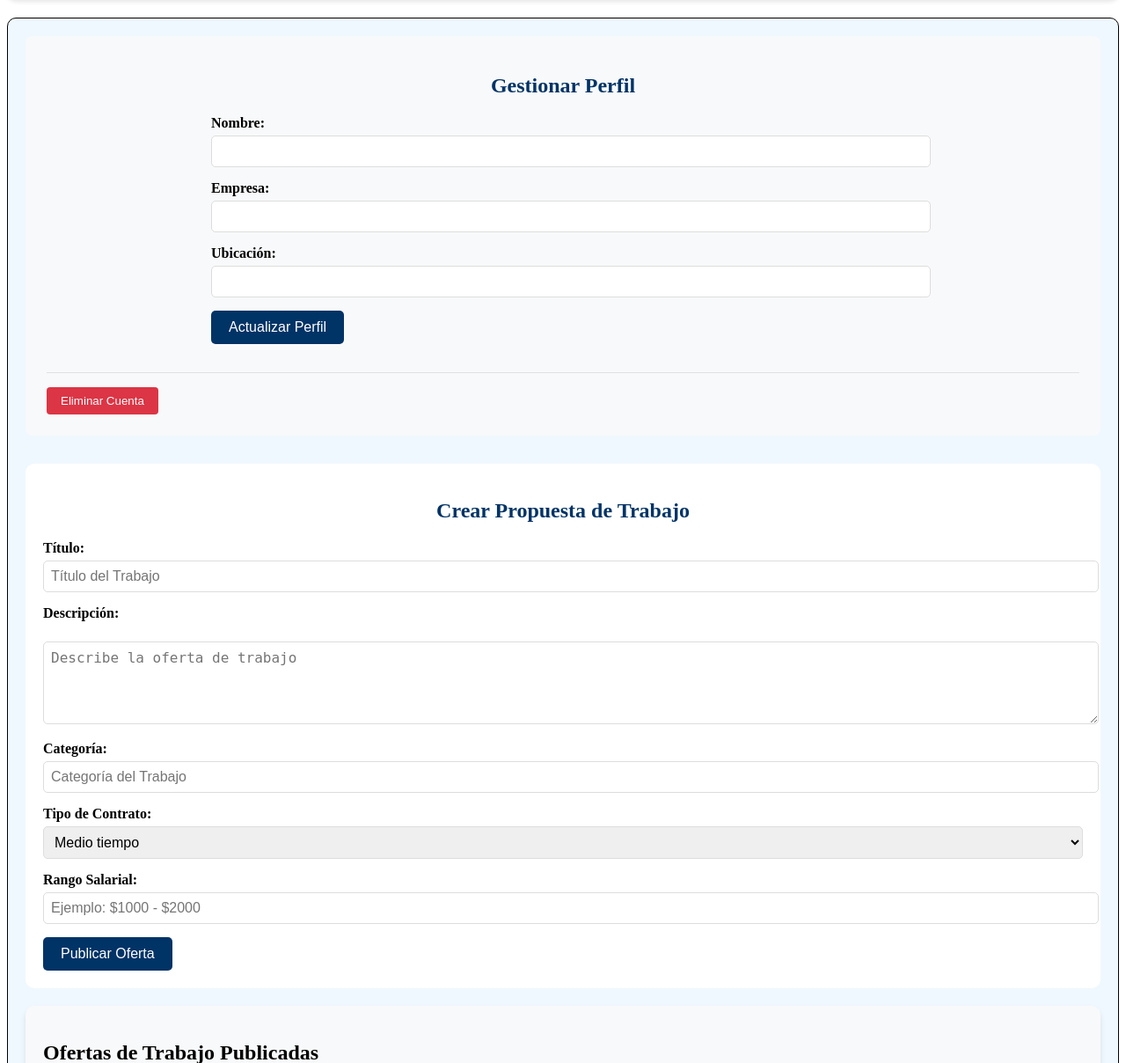
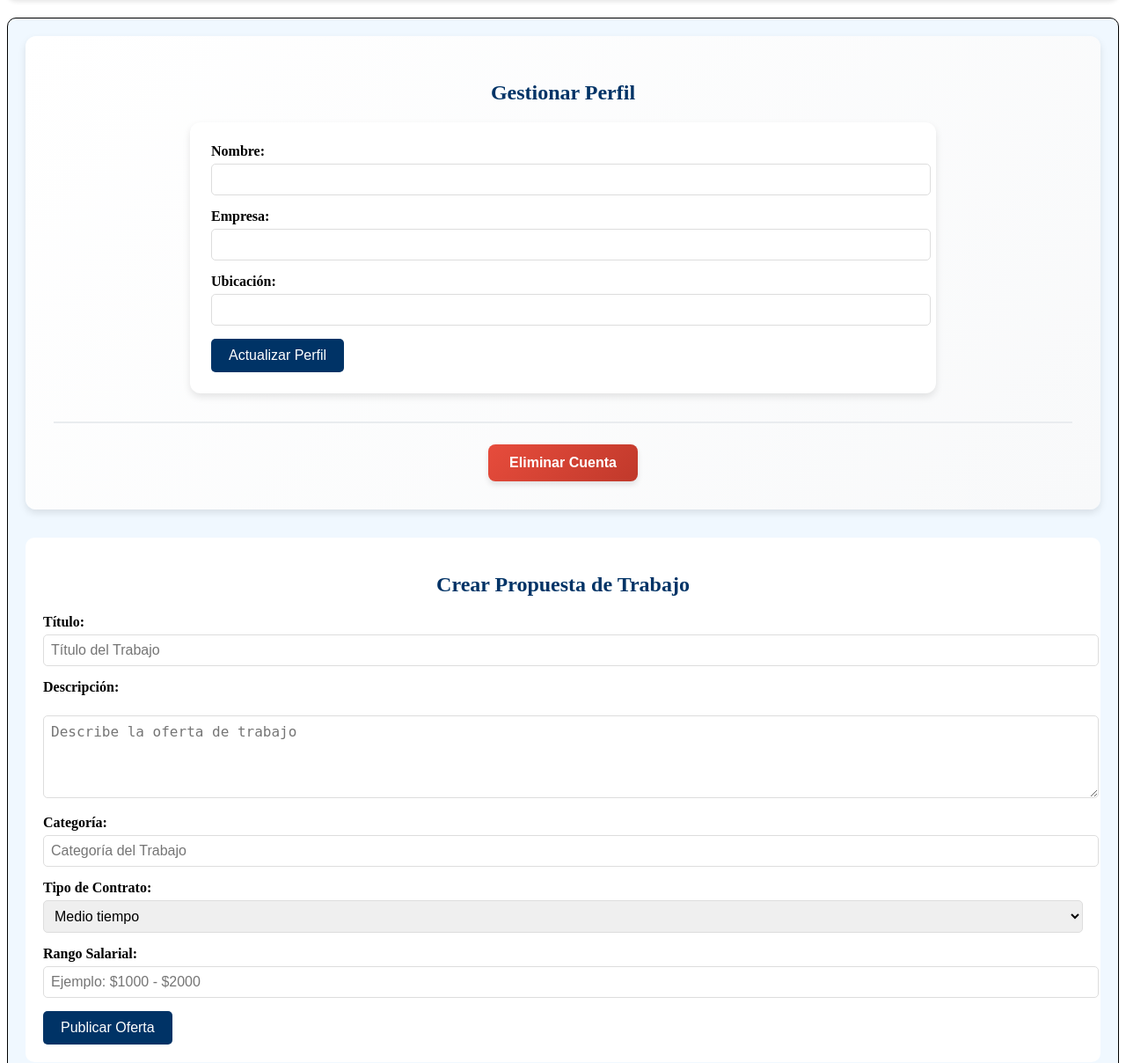
Before and after one commit to GabArroM/Ambiente-Web-C-S-G1-Empleos.jrs.com, a PHP site: page /ModEmpleados.php in a window 1280 px wide; the page is wider, and only the part inside the window is pictured. Shown: the part 124-1332 px from the top of that part at 88% size. Run offline with PHP 8.4, Linux system fonts and the light colour scheme; the visitor is signed in with stand-in values (Sample User, id 1); data that the repository does not hold is empty.

Commit message:
cambioscssgp

```diff
--- a/css/ModEmpleados.css
+++ b/css/ModEmpleados.css
@@ -112,6 +112,104 @@ main {
 
 .profile-section {
     margin-bottom: 2rem;
+    padding: 2rem;
+    background: linear-gradient(135deg, #ffffff, #f8f9fa);
+    border-radius: 12px;
+    box-shadow: 0 4px 8px rgba(0, 0, 0, 0.1);
+    transition: transform 0.3s ease, box-shadow 0.3s ease;
+}
+
+.profile-section:hover {
+    transform: translateY(-5px);
+    box-shadow: 0 8px 16px rgba(0, 0, 0, 0.15);
+}
+
+
+.profile-form {
+    max-width: 800px;
+    margin: 0 auto;
+    padding: 1.5rem;
+    border-radius: 12px;
+    background-color: #ffffff;
+    box-shadow: 0 4px 8px rgba(0, 0, 0, 0.1);
+}
+
+
+.delete-form {
+    margin-top: 2rem;
+    padding-top: 1.5rem;
+    border-top: 2px solid #e9ecef;
+    text-align: center;
+}
+
+
+.delete-btn {
+    background: linear-gradient(135deg, #e74c3c, #c0392b);
+    color: white;
+    padding: 0.75rem 1.5rem;
+    border: none;
+    border-radius: 8px;
+    font-size: 1rem;
+    font-weight: bold;
+    cursor: pointer;
+    box-shadow: 0 4px 6px rgba(0, 0, 0, 0.1);
+    transition: background 0.3s ease, transform 0.3s ease;
+}
+
+.delete-btn:hover {
+    background: linear-gradient(135deg, #c0392b, #96281b);
+    transform: translateY(-2px);
+    box-shadow: 0 6px 12px rgba(0, 0, 0, 0.15);
+}
+
+
+.alert {
+    padding: 1.25rem;
+    margin-bottom: 1.5rem;
+    border-radius: 8px;
+    font-size: 1rem;
+    font-weight: bold;
+    text-align: center;
+    box-shadow: 0 4px 6px rgba(0, 0, 0, 0.1);
+}
+
+
+.alert-success {
+    background: linear-gradient(135deg, #d4edda, #a9dfbf);
+    color: #155724;
+    border: 1px solid #c3e6cb;
+}
+
+
+.alert-danger {
+    background: linear-gradient(135deg, #f8d7da, #f1948a);
+    color: #721c24;
+    border: 1px solid #f5c6cb;
+}
+
+
+@media (max-width: 768px) {
+    .profile-section {
+        padding: 1.5rem;
+    }
+
+    .profile-form {
+        padding: 1rem;
+    }
+
+    .delete-btn {
+        padding: 0.5rem 1rem;
+        font-size: 0.9rem;
+    }
+
+    .alert {
+        font-size: 0.9rem;
+        padding: 1rem;
+    }
+}
+
+/* .profile-section {
+    margin-bottom: 2rem;
     padding: 1.5rem;
     background-color: #f8f9fa;
     border-radius: 8px;
@@ -157,4 +255,4 @@ main {
     background-color: #f8d7da;
     color: #721c24;
     border: 1px solid #f5c6cb;
-}
+} */
```
